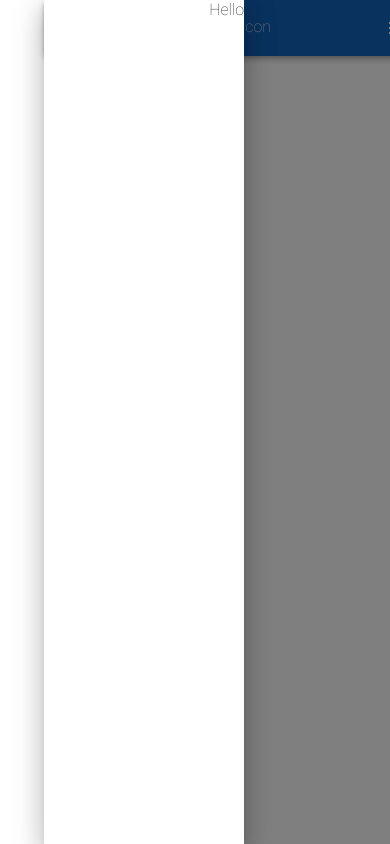
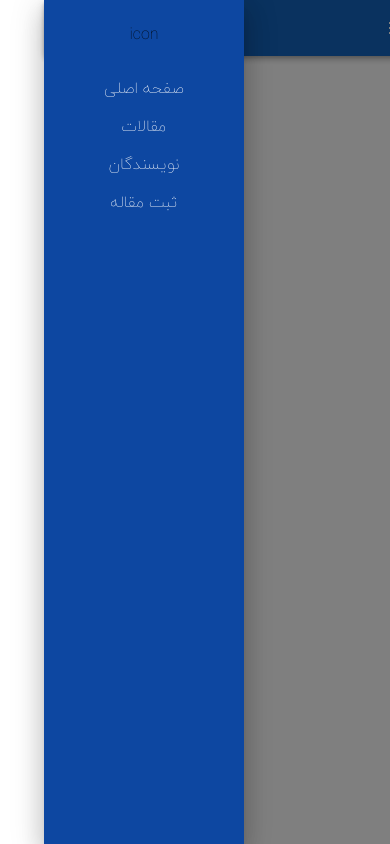
Before and after one commit to AminMardani79/blog-project, a React (Create React App) app: page / in a window 390 px wide. Both pictures are taken after a click on the button "open drawer". Built offline with nearby package versions, Linux system fonts and the light colour scheme.

Commit message:
finish mobile menu design

```diff
--- a/src/assets/css/header.module.css
+++ b/src/assets/css/header.module.css
@@ -4,3 +4,15 @@
 .menuItem:hover{
     color: #a3d2f8 !important;
 }
+.mobileMenuItem{
+    transition: all .2s ease-in-out;
+}
+.mobileMenuItem:hover{
+    background-color: #fff;
+}
+.mobileMenuItem > a{
+    transition: all .2s ease-in-out;
+}
+.mobileMenuItem:hover > a{
+    color: #0d47a1 !important;
+}
--- a/src/components/layout/Header.js
+++ b/src/components/layout/Header.js
@@ -57,7 +57,9 @@ function Header({ window }) {
                     <MenuIcon />
                   </IconButton>
                 </Grid>
-                <Grid item>icon</Grid>
+                <Grid item sx={{ display: { xs: "none", sm: "block" } }}>
+                  icon
+                </Grid>
                 <Grid item sx={{ display: { xs: "none", sm: "block" } }}>
                   <Box>
                     <Stack direction="row">
@@ -110,10 +112,37 @@ function Header({ window }) {
                     "& .MuiDrawer-paper": {
                       boxSizing: "border-box",
                       width: "200px",
+                      backgroundColor: "#0d47a1",
                     },
                   }}
                 >
-                  <div>Hello</div>
+                  <Grid container alignItems="center" textAlign="center">
+                    <Grid item xs={12} my={2} textAlign="center" p={1}>
+                      icon
+                    </Grid>
+                    {menuItems.map((item) => {
+                      return (
+                        <Grid
+                          item
+                          xs={12}
+                          key={item.name}
+                          py={1}
+                          className={styles.mobileMenuItem}
+                        >
+                          <Link
+                            to={item.url}
+                            style={{
+                              textDecoration: "none",
+                              color: "#fff",
+                              display: "inline-block",
+                            }}
+                          >
+                            {item.name}
+                          </Link>
+                        </Grid>
+                      );
+                    })}
+                  </Grid>
                 </Drawer>
               </Box>
             </Toolbar>
```
